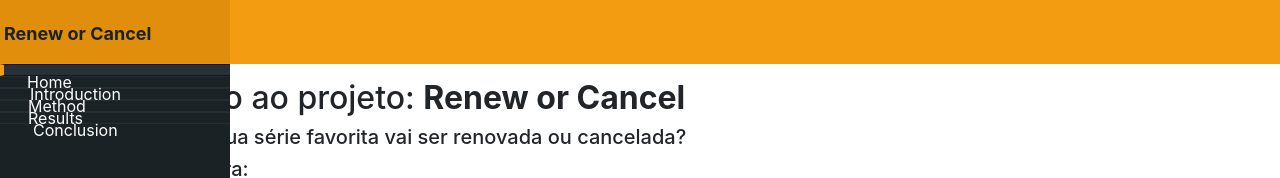
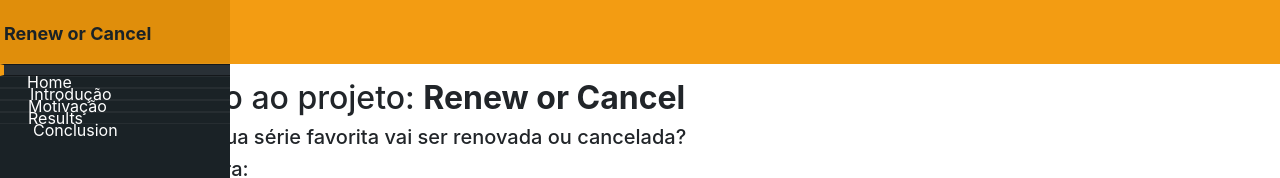
Before and after one commit to pcatherine/roc-frontend, a React (Create React App) app: page / in a window 1280 px wide. Shown: the top 178 px of the page. Built offline with nearby package versions, Linux system fonts and the light colour scheme; what @fortawesome/fontawesome would draw is missing.

Commit message:
Added motivation

```diff
--- a/src/App.js
+++ b/src/App.js
@@ -3,6 +3,7 @@ import { BrowserRouter, Route, Redirect, Switch } from "react-router-dom";
 
 import Home from "./pages/Home";
 import Introduction from "./pages/Introducion";
+import Motivation from "./pages/Motivation";
 
 
 export default class App extends React.Component {
@@ -14,6 +15,8 @@ export default class App extends React.Component {
 
           <Route exact path="/" component={Home} />
           <Route exact path="/introduction" component={Introduction} />
+          <Route exact path="/motivation" component={Motivation} />
+
           <Redirect to="/" />
         </Switch>
       </BrowserRouter>
--- a/src/components/Layout/Layout.js
+++ b/src/components/Layout/Layout.js
@@ -24,11 +24,11 @@ export default function Layout(props) {
           </Link>
           <Link to="/introduction">
             <FontAwesome icon="play" size="lg"  />
-            <span style={{ paddingLeft: "20px"}}>Introduction</span>
+            <span style={{ paddingLeft: "20px"}}>Introdução</span>
           </Link>
-          <Link to="/method">
+          <Link to="/motivation">
             <FontAwesome icon="shapes" size="lg" />
-            <span>Method</span>
+            <span>Motivação</span>
           </Link>
           <Link to="/results">
             <FontAwesome icon="check-circle" size="lg" />
--- /dev/null
+++ b/src/pages/Motivation.js
@@ -0,0 +1,13 @@
+import React from "react";
+import Layout from "../components/Layout/Layout";
+
+export default class Motivation extends React.Component {
+  render() {
+    return (
+      <Layout>
+        <h2>Motivação</h2>
+        <p>A indústria cinematográfica investe bilhões em filmes e séries em todo o mundo, somente nos EUA são investidos anualmente mais de 20 bilhões de dólares segundo a Motion Picture Association of America (MPAA), que coordena as 5 maiores produtoras de séries e filmes dos EUA, com base nessas informações é de suma importância minimizar os riscos envolvidos na continuação de uma série, através dos comentários e da repercussão é possível determinar como o público está reagindo a determinada série. Sites como Imdb, que é uma base de dados de comentários de filmes e séries, fornecem informação que implica em maior previsibilidade de performance das séries, o que representa ganhos significativos, tendo em vista os altos valores investidos. Com base nessas informações foi criado um classificador de Séries capaz de predizer qual a probabilidade de uma série ser renovada ou cancelada nas próximas temporadas.</p>
+      </Layout>
+    )
+  }
+}
```
